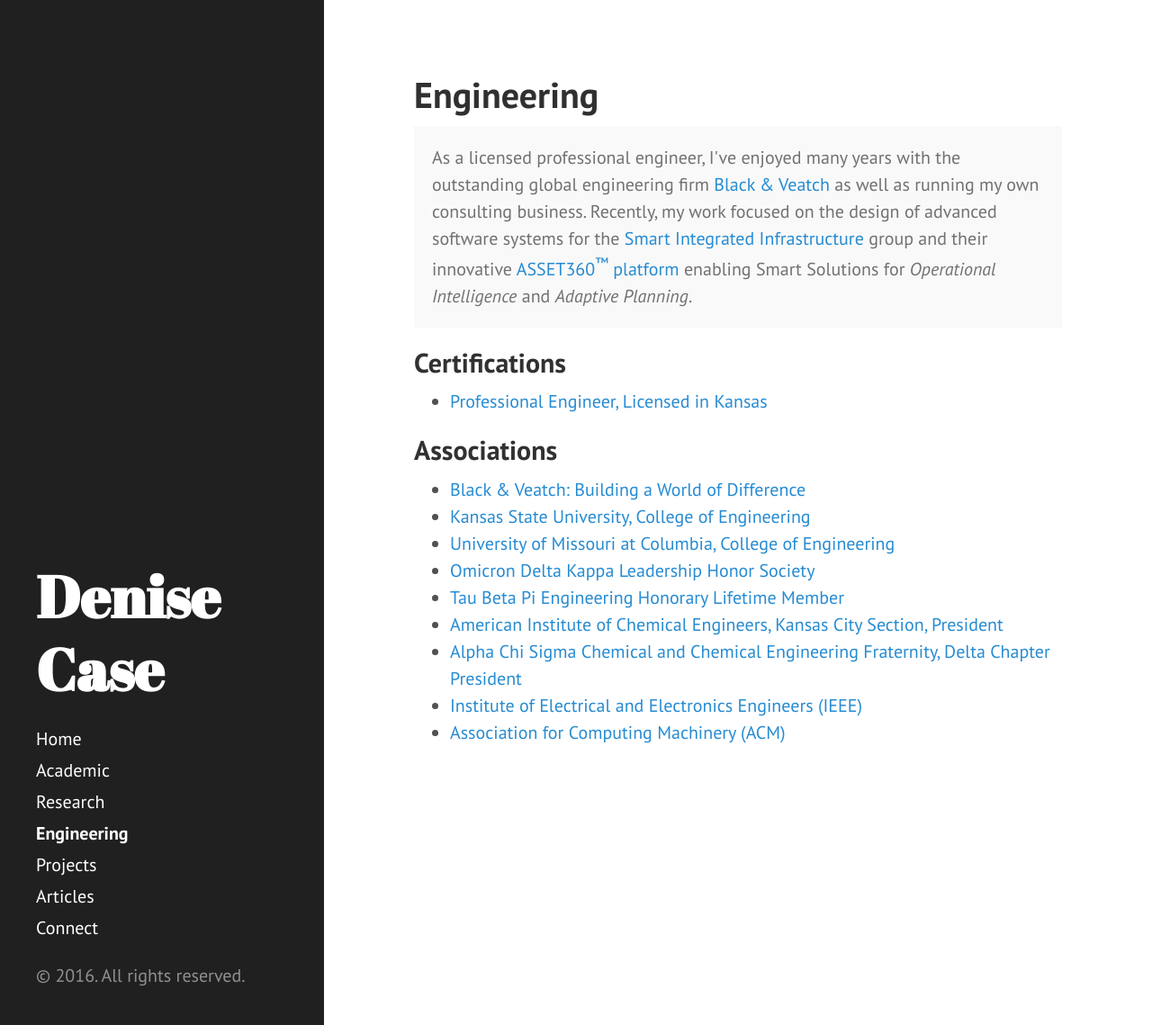
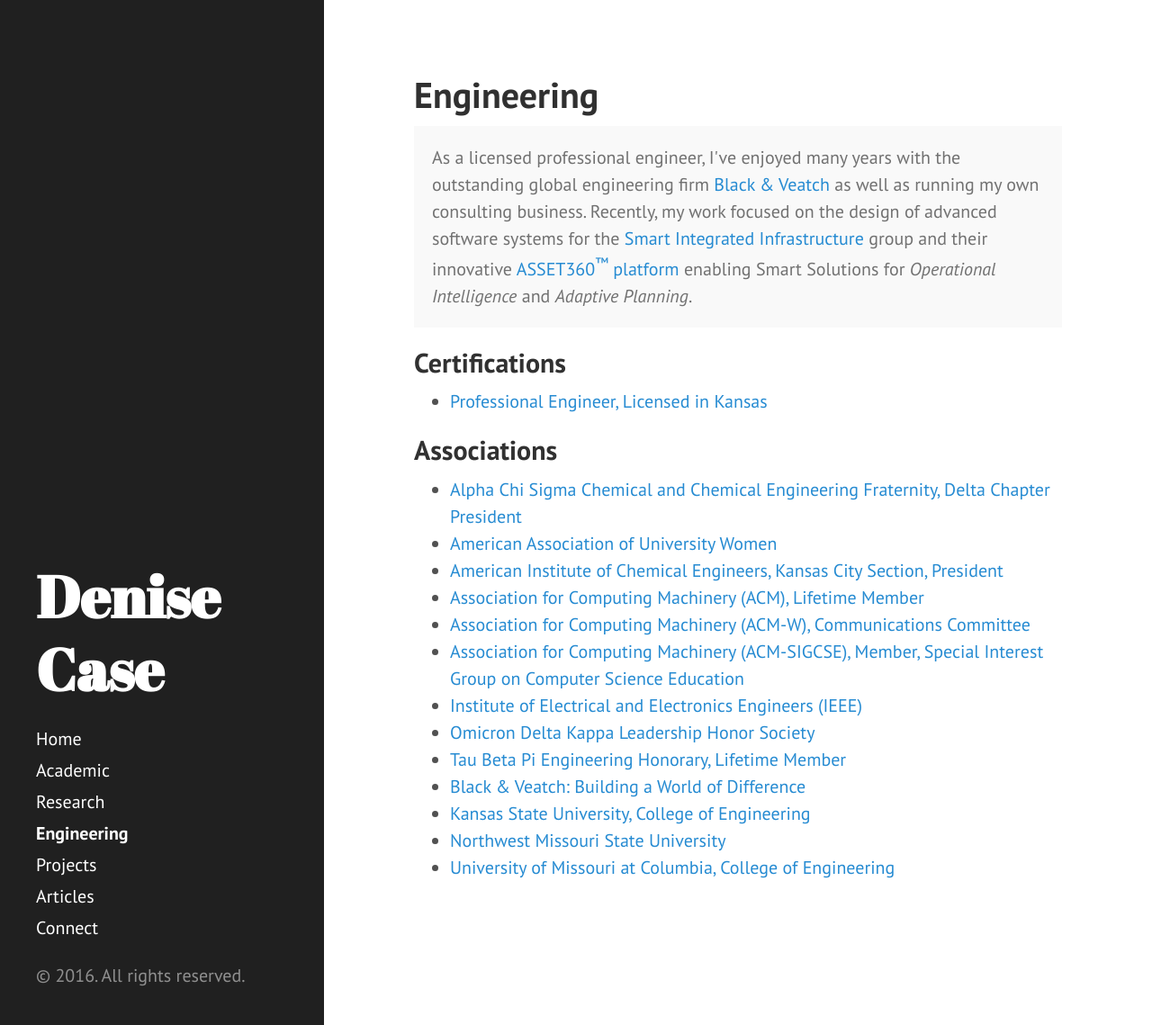
Before and after one commit to denisecase/denisecase.github.io, a Jekyll site: the page built from engineering.md, in a window 1280 px wide and 1139 px high. Shown: the whole window at 90% size. Built offline with Jekyll 4.4.1, drawn with Linux system fonts in a browser that asks for light colours.

Commit message:
Updated engineering

```diff
--- a/engineering.md
+++ b/engineering.md
@@ -14,12 +14,17 @@
 
 ## Associations
 
+*   [Alpha Chi Sigma Chemical and Chemical Engineering Fraternity, Delta Chapter President](https://www.alphachisigma.org/)
+*   [American Association of University Women](http://www.aauw.org)
+*   [American Institute of Chemical Engineers, Kansas City Section, President](http://www.aiche.org/)
+*   [Association for Computing Machinery (ACM), Lifetime Member](http://www.acm.org/)
+*   [Association for Computing Machinery (ACM-W), Communications Committee](https://women.acm.org/)
+*   [Association for Computing Machinery (ACM-SIGCSE), Member, Special Interest Group on Computer Science Education
+](http://sigcse.org/sigcse/)
+*   [Institute of Electrical and Electronics Engineers (IEEE)](http://www.ieee.org/index.html)
+*   [Omicron Delta Kappa Leadership Honor Society](http://odk.org/)
+*   [Tau Beta Pi Engineering Honorary, Lifetime Member](http://www.tbp.org)
 *   [Black & Veatch: Building a World of Difference](https://www.youtube.com/watch?v=qcsdG13v9Fw)
 *   [Kansas State University, College of Engineering](http://www.engg.ksu.edu/)
+*   [Northwest Missouri State University](http://www.nwmissouri.edu/)
 *   [University of Missouri at Columbia, College of Engineering](http://engineering.missouri.edu/)
-*   [Omicron Delta Kappa Leadership Honor Society](http://odk.org/)
-*   [Tau Beta Pi Engineering Honorary Lifetime Member](http://www.tbp.org)
-*   [American Institute of Chemical Engineers, Kansas City Section, President](http://www.aiche.org/)
-*   [Alpha Chi Sigma Chemical and Chemical Engineering Fraternity, Delta Chapter President](https://www.alphachisigma.org/)
-*   [Institute of Electrical and Electronics Engineers (IEEE)](http://www.ieee.org/index.html)
-*   [Association for Computing Machinery (ACM)](http://www.acm.org/)
```
